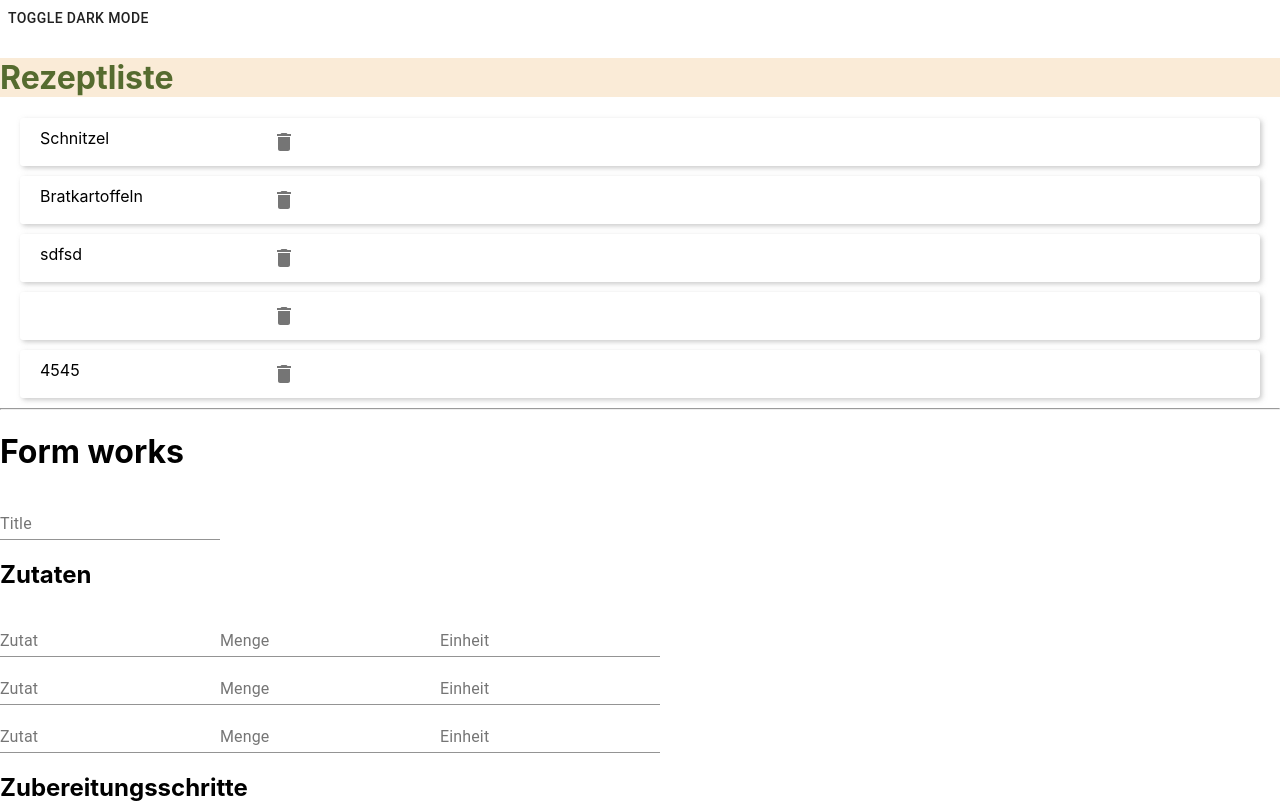
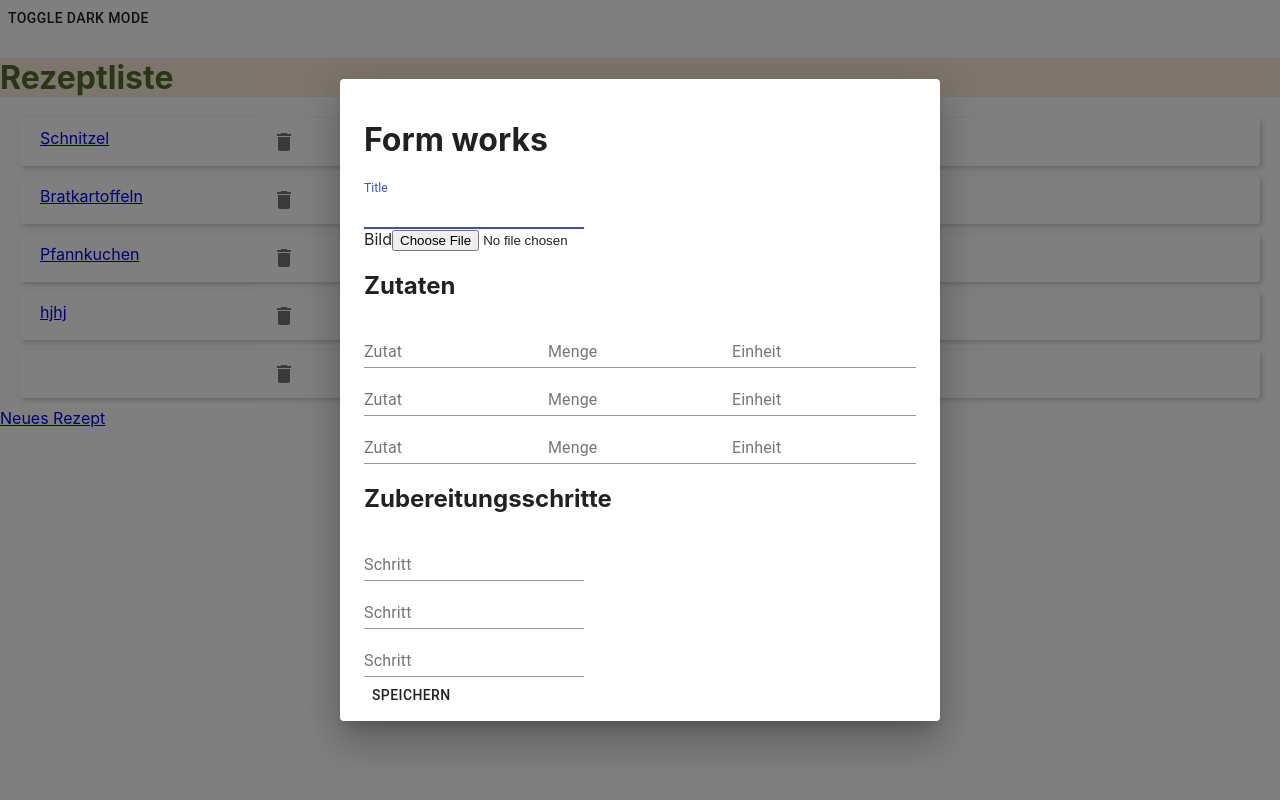
Before and after one commit to PeterBurbach1710/cookbook, a React (Vite) app: page /new in a window 1280 px wide. Shown: the top 803 px of the page. Built offline with nearby package versions, Linux system fonts and the light colour scheme; data requests are answered from the project's data file.

Commit message:
Router& co

```diff
--- a/data.json
+++ b/data.json
@@ -43,82 +43,59 @@
       "rating": 5
     },
     {
-      "title": "sdfsd",
+      "title": "Pfannkuchen",
       "ingredients": [
         {
-          "title": "asd",
-          "amount": null,
-          "unit": "ads"
+          "title": "",
+          "amount": 10,
+          "unit": ""
         },
         {
-          "title": "sad",
-          "amount": null,
-          "unit": "ad"
+          "title": "",
+          "amount": 8,
+          "unit": ""
         },
         {
-          "title": "asd",
-          "amount": null,
-          "unit": "asd"
+          "title": "",
+          "amount": 12,
+          "unit": ""
         }
       ],
       "steps": [
-        "asd",
-        "asd",
-        "asd"
+        "",
+        "",
+        ""
+      ],
+      "id": 3
+    },
+    {
+      "title": "hjhj",
+      "ingredients": [
+        {
+          "title": "",
+          "amount": 2,
+          "unit": ""
+        },
+        {
+          "title": "",
+          "amount": null,
+          "unit": ""
+        },
+        {
+          "title": "",
+          "amount": null,
+          "unit": ""
+        }
+      ],
+      "steps": [
+        "",
+        "",
+        ""
       ],
       "id": 4
     },
     {
-      "title": "",
-      "ingredients": [
-        {
-          "title": "2323",
-          "amount": 2323,
-          "unit": "2323"
-        },
-        {
-          "title": "323",
-          "amount": 322,
-          "unit": "2323"
-        },
-        {
-          "title": "232",
-          "amount": 232,
-          "unit": "2323"
-        }
-      ],
-      "steps": [
-        "323",
-        "23",
-        "2323"
-      ],
       "id": 5
-    },
-    {
-      "title": "4545",
-      "ingredients": [
-        {
-          "title": "34343",
-          "amount": 4343,
-          "unit": "343"
-        },
-        {
-          "title": "34",
-          "amount": 34,
-          "unit": "34"
-        },
-        {
-          "title": "3434",
-          "amount": 3434,
-          "unit": "3434"
-        }
-      ],
-      "steps": [
-        "3434",
-        "3434",
-        "3434"
-      ],
-      "id": 6
     }
   ]
 }
--- a/package.json
+++ b/package.json
@@ -14,12 +14,15 @@
     "@fontsource/roboto": "^5.0.8",
     "@material-ui/core": "^4.12.4",
     "@material-ui/icons": "^4.11.3",
+    "@types/react-router-dom": "^5.3.3",
+    "@types/yup": "^0.32.0",
     "axios": "^1.5.1",
     "classnames": "^2.3.2",
     "formik": "^2.4.5",
     "json-server": "^0.17.4",
     "react": "^18.2.0",
     "react-dom": "^18.2.0",
+    "react-router-dom": "^6.17.0",
     "sass": "^1.68.0",
     "styled-components": "^6.0.8",
     "types": "^0.1.1",
--- a/src/App.tsx
+++ b/src/App.tsx
@@ -1,16 +1,30 @@
 import { useState } from 'react';
+import { Link, Route, BrowserRouter as Router, Routes } from 'react-router-dom';
 import './App.css';
+import DarkModeButton from './DarkModeButton';
+import RecipeDetails from './RecipeDetails';
 import RecipeList from './RecipeList';
 import { darkModeContext } from './darkModeContext';
-import DarkModeButton from './DarkModeButton';
 
 function App() {
   const [darkMode, setDarkMode] = useState<boolean>(false);
 
-  return (<darkModeContext.Provider value={[darkMode, setDarkMode]}>
+  return (
+    <darkModeContext.Provider value={[darkMode, setDarkMode]}>
       <DarkModeButton />
-      <RecipeList />
-      </darkModeContext.Provider>
+      <Router>
+        <Routes>
+          <Route path="/" element={<RecipeList />} />
+          <Route path="/detail/:id" element={<RecipeDetails />} />
+          <Route path="/new" element={<RecipeList />} />
+          <Route path="*" element={
+            <div>404 Unzulässiger Pfad
+              <br />
+              <Link to="/">Starte Hier</Link>
+            </div>} />
+        </Routes>
+      </Router>
+    </darkModeContext.Provider>
   );
 }
 
--- /dev/null
+++ b/src/RecipeDetails.tsx
@@ -0,0 +1,42 @@
+import { Button } from "@material-ui/core";
+import axios from "axios";
+import React, { useEffect, useState } from "react";
+import { Link, useNavigate, useParams } from "react-router-dom";
+import { Recipe } from "./types/Recipe";
+
+function RecipeDetails() : React.ReactElement {
+    const [recipe, setRecipe] = useState<Recipe>();
+    const {id} = useParams<{id: string}>();
+    const history = useNavigate();
+
+    useEffect( () => {
+        async function fetchRecipe() {
+            const {data} = await axios.get(`http://localhost:3001/recipe/${id}`);
+            setRecipe(data);
+        }
+        fetchRecipe();
+    }, [id])
+
+    if (recipe) {
+        return (
+            <div>
+                <h2>{recipe.title}</h2>
+                <Button onClick={() => {
+                    history('/');
+                }}>
+                    zurück
+                </Button>
+            </div>
+        );
+    } else {
+        return (
+            <div>
+                <h2>Rezept nicht gefunden</h2>
+                <br/>
+                <Link to="/">Zurück zur Liste</Link>
+            </div>
+        );
+    }
+}
+
+export default RecipeDetails;
--- a/src/RecipeForm.tsx
+++ b/src/RecipeForm.tsx
@@ -1,6 +1,8 @@
 import { Button, TextField } from "@material-ui/core";
+import { ErrorMessage, Field, Form, Formik } from "formik";
+import { useEffect, useRef } from "react";
 import { Recipe } from "./types/Recipe";
-import { Formik, Form, Field, ErrorMessage } from "formik";
+import validationSchema from "./validationSchema";
 
 type RecipeFormContent = {
   title: string;
@@ -26,7 +28,7 @@ type RecipeFormContent = {
   // vegan: boolean;
   // glutenFree: boolean;
   // lactoseFree: boolean;
-  // image: string;
+  image?: any;
 };
 
 const initialContent = {
@@ -50,6 +52,12 @@ type RecipeFormProps = {
 };
 
 function RecipeForm({onSave}: RecipeFormProps): React.ReactElement {
+    const inputRef = useRef<HTMLInputElement>(null);
+
+    useEffect( () => {
+        inputRef.current?.focus();
+    })
+
 /*   const [data, setData] = useState<RecipeFormContent>(initialContent);
 
   function handleChange(event: ChangeEvent<HTMLInputElement>) {
@@ -82,13 +90,14 @@ function RecipeForm({onSave}: RecipeFormProps): React.ReactElement {
         },
       ],
       steps: [data.step1,data.step2,data.step3],
+      image: data.image,
     };
     await onSave(recipeData);
     // setData(initialContent);
   }
 
   return (
-    <Formik initialValues={initialContent} onSubmit={async (values, action) => {
+    <Formik validationSchema={validationSchema} initialValues={initialContent} onSubmit={async (values, action) => {
         await handleSubmit(values);
         // reset form state
         action.setSubmitting(false);
@@ -97,26 +106,29 @@ function RecipeForm({onSave}: RecipeFormProps): React.ReactElement {
     }}>
 
 
-    {() => {
+    {({ setFieldValue }) => {
         return (
             <Form>
                 <h1>Form works</h1>
                 <div>
-                    <Field name="title" validate={(value: string) => {
-                        if (value.length <=0) {
-                            return 'Bitte einen Titel eingeben';
-                        }
-                    }}>
+                    <Field name="title">
                         {({field, meta} : any) => (
                             <TextField
                             label="Title"
                             type="text"
                             {...field}
                             error={!!(meta.touched && meta.error)}
+                            inputRef={inputRef}
                             />
                         )}
                     </Field>
                     <ErrorMessage name="title" />
+                </div>
+                <div>
+                    <label>Bild</label>
+                    <input type="file" onChange={(event) => {
+                        setFieldValue('image', event.currentTarget.files![0])
+                    }}/>
                 </div>
                 <h2>Zutaten</h2>
                 {/* Ingredient 1 */}
@@ -134,14 +146,17 @@ function RecipeForm({onSave}: RecipeFormProps): React.ReactElement {
                     </div>
                     <div>
                         <Field name="ingredient1amount">
-                            {({field} : any) => (
+                            {({field, meta} : any) => (
                                 <TextField
                                 label="Menge"
                                 type="text"
                                 {...field}
+                                error={!!(meta.touched && meta.error)}
                                 />
                             )}
                         </Field>
+                        <ErrorMessage name="ingredient1amount" />
+                        <br/>
                     </div>
                     <div>
                         <Field name="ingredient1unit">
@@ -170,14 +185,16 @@ function RecipeForm({onSave}: RecipeFormProps): React.ReactElement {
                     </div>
                     <div>
                         <Field name="ingredient2amount">
-                            {({field} : any) => (
+                            {({field, meta} : any) => (
                                 <TextField
                                 label="Menge"
                                 type="text"
                                 {...field}
+                                error={!!(meta.touched && meta.error)}
                                 />
                             )}
                         </Field>
+                        <ErrorMessage name="ingredient2amount" />
                     </div>
                     <div>
                         <Field name="ingredient2unit">
@@ -206,14 +223,16 @@ function RecipeForm({onSave}: RecipeFormProps): React.ReactElement {
                     </div>
                     <div>
                         <Field name="ingredient3amount">
-                            {({field} : any) => (
+                            {({field, meta} : any) => (
                                 <TextField
                                 label="Menge"
                                 type="text"
                                 {...field}
+                                error={!!(meta.touched && meta.error)}
                                 />
                             )}
                         </Field>
+                        <ErrorMessage name="ingredient3amount" />
                     </div>
                     <div>
                         <Field name="ingredient3unit">
--- a/src/RecipeList.tsx
+++ b/src/RecipeList.tsx
@@ -1,11 +1,16 @@
-import React, {useState} from 'react';
+import { Dialog, DialogContent } from '@material-ui/core';
+import React, { useState } from 'react';
+import { Link, useMatch, useNavigate } from 'react-router-dom';
+import RecipeForm from './RecipeForm';
+import './RecipeList.css';
 import RecipeListItem from './RecipeListItem';
+import { Recipe } from './types/Recipe';
 import useRecipe from './useRecipe';
-import RecipeForm from './RecipeForm';
-
-import './RecipeList.css';
 
 function RecipeList() : React.ReactElement {
+    const history = useNavigate();
+
+    const matchNew = useMatch('/new/');
 
     const [headline] = useState<string> ('Rezeptliste');
 
@@ -17,8 +22,22 @@ function RecipeList() : React.ReactElement {
             {recipes.map(recipe =>
                 <RecipeListItem recipe={recipe} key={recipe.id} onDelete={handleDelete}/>
             )}
-        <hr/>
-        <RecipeForm onSave={handleSave}/>
+            <Link to="/new">Neues Rezept</Link>
+            {matchNew &&
+                    <Dialog open={true} onClose={() => {
+                        history('/');
+                    }}
+                    aria-labelledby="form-dialog-title"
+                    aria-aria-describedby='form-dialog-description'
+                    >
+                        <DialogContent>
+                            <RecipeForm onSave={async (recipe: Omit<Recipe, 'id'>) => {
+                                await handleSave(recipe);
+                                history('/');
+                            }}/>
+                        </DialogContent>
+                    </Dialog>
+            }
         </div>
     )
     ;
--- a/src/RecipeListItem.tsx
+++ b/src/RecipeListItem.tsx
@@ -7,11 +7,11 @@ import { Recipe } from './types/Recipe';
 import './RecipeListItem.scss';
 // module css: import styles from './RecipeListItem.module.css';
 // import classNames from 'classnames';
-import { Row, Padding, Title } from './RecipeListItem.styles';
+import IconButton from '@material-ui/core/IconButton';
 import DeleteIcon from '@material-ui/icons/Delete';
-import IconButton from '@material-ui/core/IconButton';
+import { Link } from 'react-router-dom';
+import { Padding, Row, Title } from './RecipeListItem.styles';
 import { darkModeContext } from './darkModeContext';
-
 
 type Props = {
     recipe: Recipe;
@@ -35,7 +35,7 @@ function RecipeListItem({ recipe, onDelete }: Props) : React.ReactElement {
     return (
         <Row>
            <Title darkmode={darkMode} className='Title'>
-                {recipe.title}
+                <Link to={`/detail/${recipe.id}`}>{recipe.title}</Link>
             </Title>
             <Padding darkmode={darkMode}>
                 <IconButton aria-label="delete"
--- a/src/useRecipe.ts
+++ b/src/useRecipe.ts
@@ -1,5 +1,5 @@
 import axios from "axios";
-import { useState, useEffect } from "react";
+import { useEffect, useState } from "react";
 import { Recipe } from "./types/Recipe";
 
 function useRecipe() {
@@ -26,7 +26,22 @@ function useRecipe() {
     }
 
     async function handleSave(recipe: Omit<Recipe, 'id'>): Promise<void> {
-        const {data} = await axios.post('http://localhost:3001/recipe', recipe);
+        const formData = new FormData();
+        formData.append('title', recipe.title);
+        formData.append('ingredients', JSON.stringify(recipe.ingredients[0]));
+        formData.append('ingredients', JSON.stringify(recipe.ingredients[1]));
+        formData.append('ingredients', JSON.stringify(recipe.ingredients[2]));
+        formData.append('steps', JSON.stringify(recipe.steps[0]));
+        formData.append('steps', JSON.stringify(recipe.steps[1]));
+        formData.append('steps', JSON.stringify(recipe.steps[2]));
+        if (recipe.image) {
+            formData.append('image', recipe.image);
+        }
+
+        const {data} = await axios.post(
+            'http://localhost:3001/recipe',
+            formData,
+            {headers: {'Content-Type': 'multipart/form-data'}});
         setRecipes((prevRecipes) => ([...prevRecipes, data]));
 
     }
--- /dev/null
+++ b/src/validationSchema.ts
@@ -0,0 +1,21 @@
+import * as Yup from 'yup';
+
+Yup.setLocale({
+    mixed: {
+        required: 'Pflichtfeld bitte einen Wert eingeben',
+        notType: 'Bitte den Korrekten Datentyp eingeben',
+
+    },
+    number: {
+        moreThan: 'Bitte eine Zahl größer als 0 eingeben',
+    }
+})
+
+const validationSchema = Yup.object().shape({
+    title: Yup.string().required('Bitte einen Titel eingeben'),
+    ingredient1amount: Yup.number().moreThan(0),
+    ingredient2amount: Yup.number().moreThan(0),
+    ingredient3amount: Yup.number().moreThan(0),
+});
+
+export default validationSchema;
```
Also changed, not shown: 1 other file (tests, documents, lock files or other folders).
